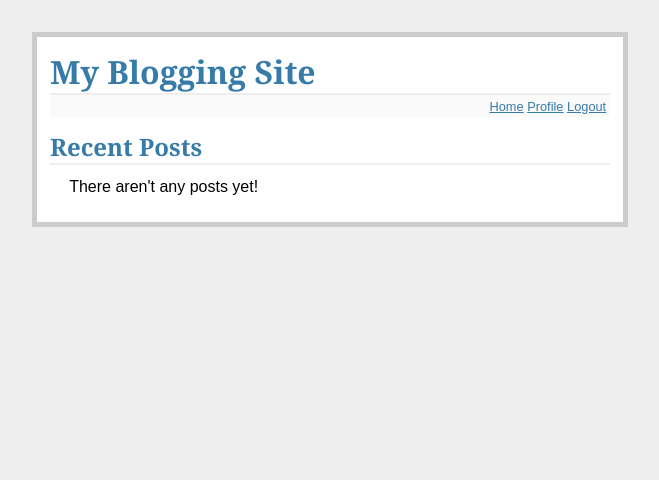
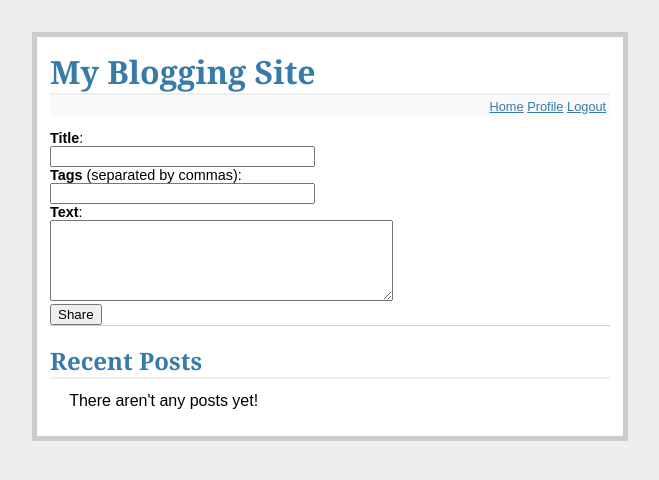
Before and after one commit to nicolewhite/neo4j-flask, a Flask app: template blog/templates/index.html in a window 1280 px wide. Shown: the top 480 px of the page, without its empty margins (310-969 px from the left). Run offline with Flask 2, Linux system fonts and the light colour scheme; the template is opened without the code that fills it, so the values that code supplies are empty; the visitor is signed in with stand-in values (Sample User, id 1); parts of the project's set-up code (start-up, migrations or seed data) failed here and were passed over.

Commit message:
Move add_post to index page.

```diff
--- a/blog/templates/index.html
+++ b/blog/templates/index.html
@@ -1,5 +1,19 @@
 {% extends "layout.html" %}
 {% block body %}
+  {% if session.username %}
+    <form action="{{ url_for('add_post', username=session.username) }}" method=post class=add-post>
+        <b>Title</b>:<br>
+        <input type=text size=30 name=title><br>
+        <b>Tags</b> (separated by commas):<br>
+        <input type=text size=30 name=tags><br>
+        <b>Text</b>:<br>
+        <textarea name=text rows=5 cols=40></textarea><br>
+        <input type=submit value=Share>
+    </form>
+  {% endif %}
+
+<br>
+
 <h2>Recent Posts</h2>
   <ul class=posts>
   {% for post in posts %}
@@ -9,7 +23,7 @@
     	on {{ post.date }}
     	<a href="{{ url_for('like_post', post_id=post.id) }}">like</a>
     	<br>
-    	<i>{{ ','.join(post.tags) }}</i>
+    	<i>{{ ', '.join(post.tags) }}</i>
     	<br>
     	{{ post.text }}
   {% else %}
```
